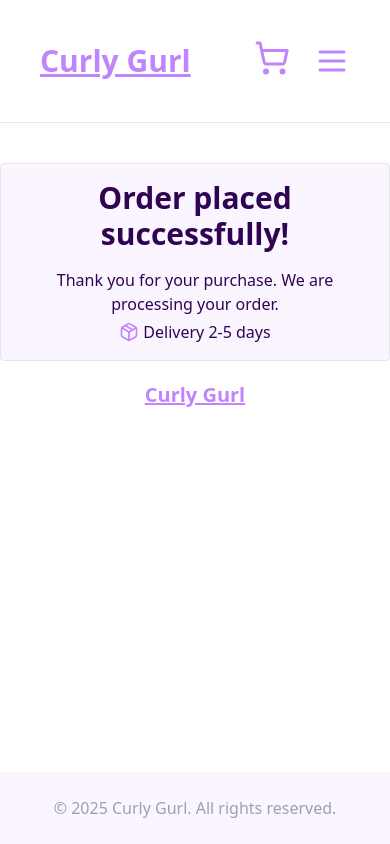
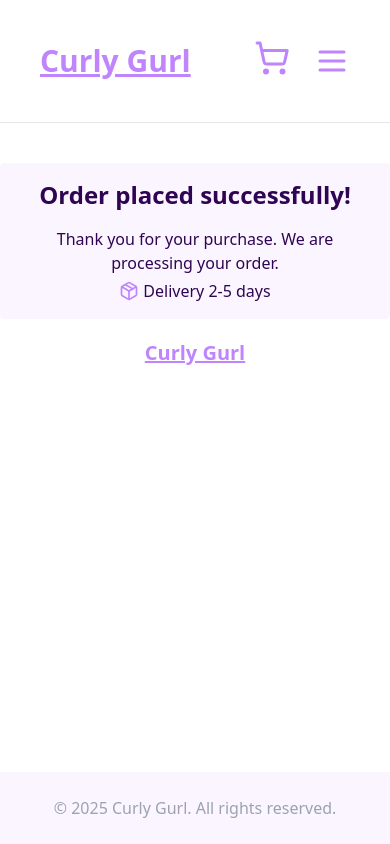
Before and after one commit to ranaaaa1234/curlygurl-frontend, a Next.js app: page /confirmation in a window 390 px wide. Built offline with nearby package versions, Linux system fonts and the light colour scheme; no server answers.

Commit message:
confirmation resposnive

```diff
--- a/src/app/confirmation/page.tsx
+++ b/src/app/confirmation/page.tsx
@@ -5,8 +5,8 @@ export default function ConfirmationPage() {
   return (
     <main>
       <div className="mt-10 flex justify-center">
-        <div className="p-4 text-center border rounded bg-purple-50">
-          <h1 className="text-purple-900 text-3xl font-semibold">
+        <div className="p-4 text-center md:border rounded bg-purple-50">
+          <h1 className="text-purple-900 xs:text-2xl md:text-3xl font-semibold">
             Order placed successfully!
           </h1>
           <p className="mt-4 text-purple-900">
```
